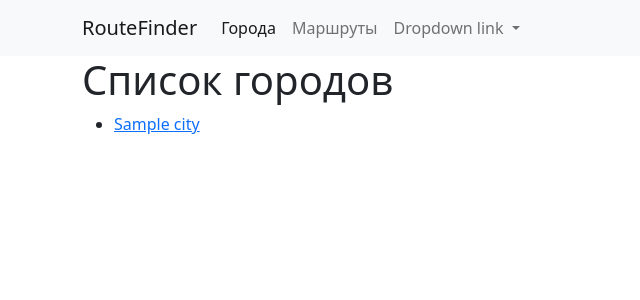
After one commit to suhanoves/route_finder, a Django app: page /cities/ in a window 1280 px wide. The commit adds this page. Shown: the top 300 px of the page, without its empty margins (0-640 px from the left). Run offline with Django 3.2, Linux system fonts and the light colour scheme; tables that the repository leaves empty hold one stand-in row (values such as "Sample post"); parts of the project's set-up code (start-up, migrations or seed data) failed here and were passed over; some libraries are stand-ins or nearby versions.

Commit message:
Add templates for Cities app, change header template

```diff
--- /dev/null
+++ b/app/templates/cities/city_list.html
@@ -0,0 +1,15 @@
+{% extends 'base.html' %}
+{% block title %}Список городов{% endblock title %}
+
+{% block content %}
+    <h1>Список городов</h1>
+    <div class="row">
+        <div class="col">
+            <ul>
+                {% for city in city_list %}
+                    <li><a href="{{ city.get_absolute_url }}">{{ city.name }}</a></li>
+                {% endfor %}
+            </ul>
+        </div>
+    </div>
+{% endblock content %}
--- a/app/templates/header.html
+++ b/app/templates/header.html
@@ -1,22 +1,27 @@
+{% load bootstrap_tags %}
+
 <nav class="navbar navbar-expand-lg navbar-light bg-light">
     <div class="container">
-    <a class="navbar-brand" href="#">Navbar</a>
-    <button class="navbar-toggler" type="button" data-bs-toggle="collapse" data-bs-target="#navbarNavDropdown" aria-controls="navbarNavDropdown" aria-expanded="false" aria-label="Toggle navigation">
+        <a class="navbar-brand" href="{% url 'homepage' %}">RouteFinder</a>
+        <button class="navbar-toggler" type="button" data-bs-toggle="collapse" data-bs-target="#navbarNavDropdown"
+                aria-controls="navbarNavDropdown" aria-expanded="false" aria-label="Toggle navigation">
             <span class="navbar-toggler-icon"></span>
         </button>
         <div class="collapse navbar-collapse" id="navbarNavDropdown">
             <ul class="navbar-nav">
                 <li class="nav-item">
-          <a class="nav-link active" aria-current="page" href="#">Home</a>
+                    <a class="nav-link {% is_active_tab 'cities:cities' %}" href="{% url 'cities:cities' %}">
+                        Города
+                    </a>
                 </li>
                 <li class="nav-item">
-          <a class="nav-link" href="#">Features</a>
-        </li>
-        <li class="nav-item">
-          <a class="nav-link" href="#">Pricing</a>
+                    <a class="nav-link {% is_active_tab 'cities:routes' %}" href="{% url 'cities:cities'%}">
+                        Маршруты
+                    </a>
                 </li>
                 <li class="nav-item dropdown">
-          <a class="nav-link dropdown-toggle" href="#" id="navbarDropdownMenuLink" role="button" data-bs-toggle="dropdown" aria-expanded="false">
+                    <a class="nav-link dropdown-toggle" href="#" id="navbarDropdownMenuLink" role="button"
+                       data-bs-toggle="dropdown" aria-expanded="false">
                         Dropdown link
                     </a>
                     <ul class="dropdown-menu" aria-labelledby="navbarDropdownMenuLink">
```
Also changed, not shown: app/templates/cities/city_detail.html (added, +16 -0 lines). Lines whose indentation alone changed are shown as unchanged.
